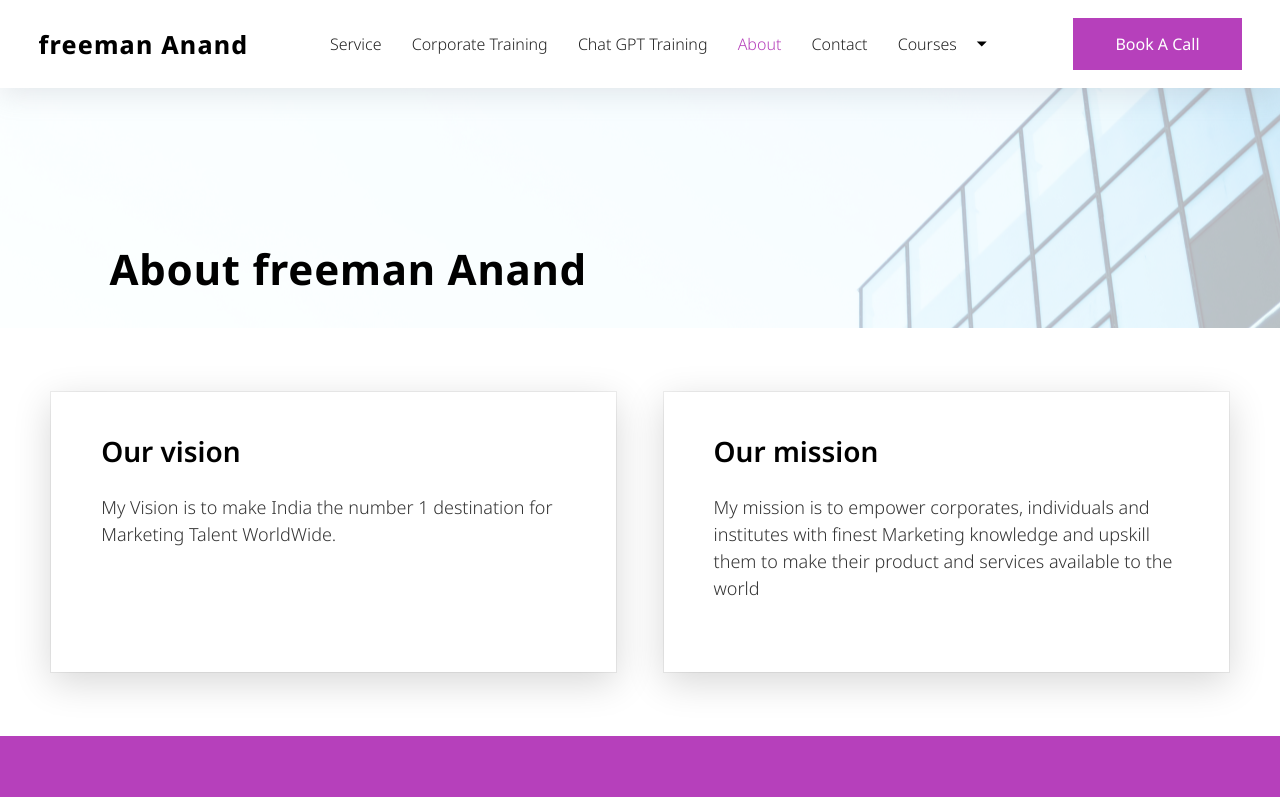
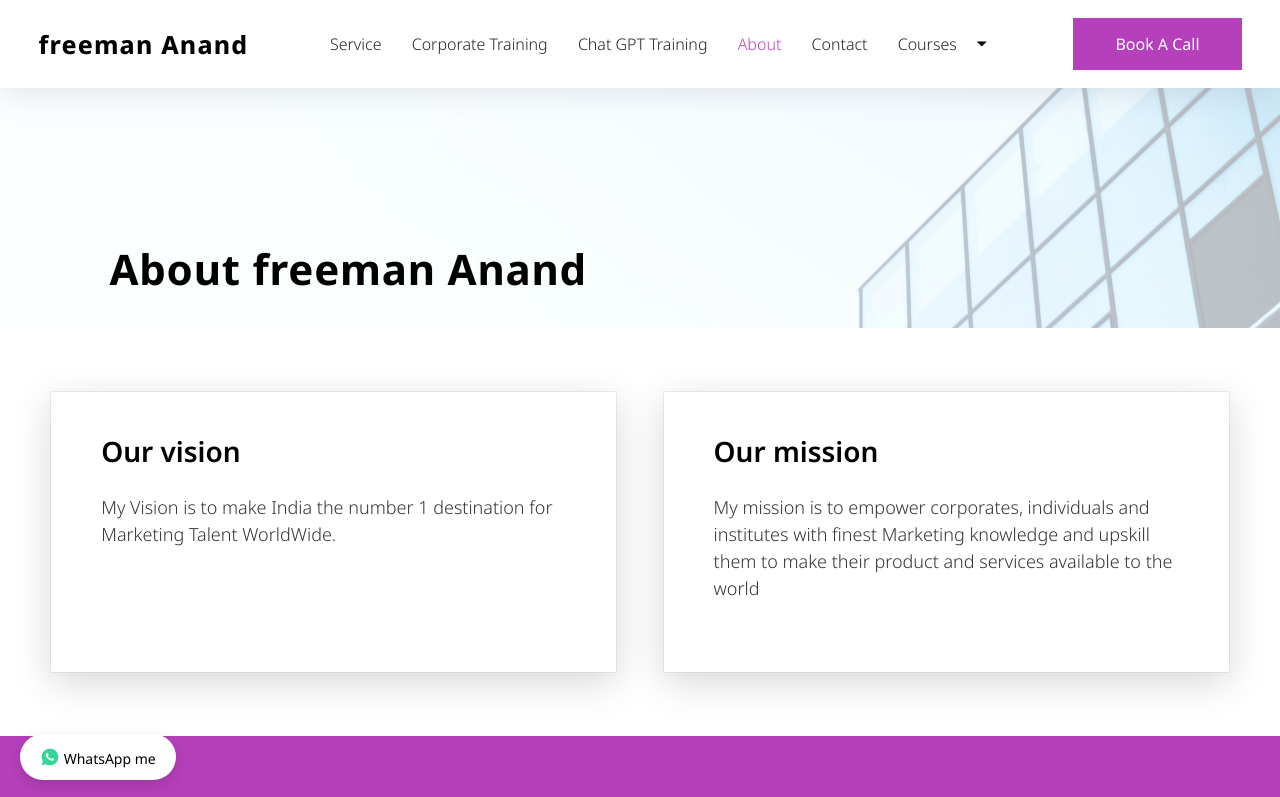
Before and after one commit to aloksharma-ak/Digital-Marketing, a plain HTML site: page about.html in a window 1280 px wide. Shown: the top 797 px of the page. Drawn offline with nearby package versions, Linux system fonts and the light colour scheme.

Commit message:
fouth commit add whatapp button

```diff
--- a/about.html
+++ b/about.html
@@ -265,6 +265,12 @@
         <a href="#top" class="go-top-btn" data-go-top>
             <i class="ri-arrow-up-line"></i>
         </a>
+
+        <!-- WHAT'S APP ME -->
+        <a class="whatsapp" href="https://wa.me/9892414313">
+            <i class="ri-whatsapp-fill"></i>
+            WhatsApp me
+        </a>
     </main>
 
 
```
Also changed, not shown: call-form.html (+6 -0 lines), chat-gpt.html (+6 -0 lines), contact.html (+6 -0 lines), corpo-training.html (+6 -0 lines), digital-marketing-expert.html (+6 -0 lines), digital-marketing.html (+6 -0 lines), privacy-policy.html (+6 -0 lines), service-digital-marketing.html (+6 -0 lines), service.html (+6 -0 lines), social-media-marketing.html (+6 -0 lines), term-condition.html (+6 -0 lines).
